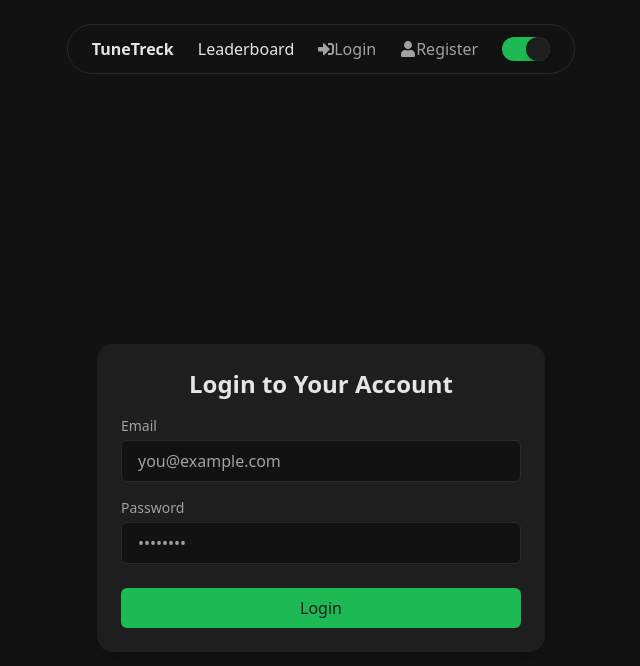
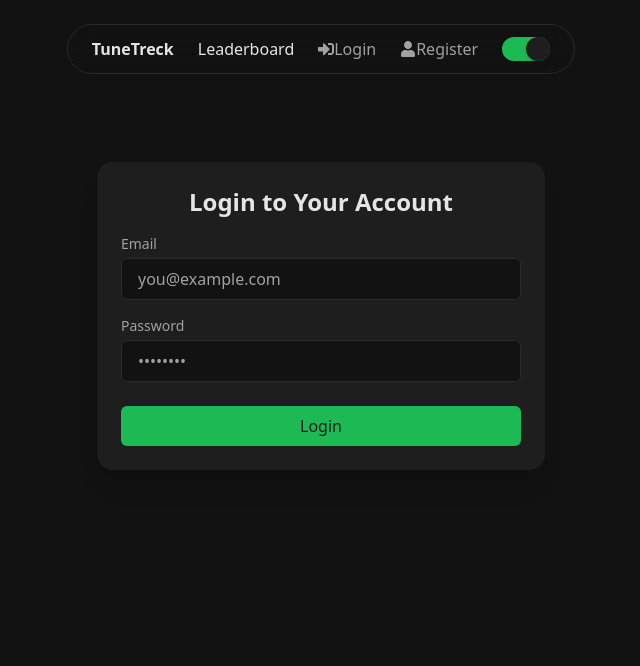
Before and after one commit to BVasilev727/Tune-Treck-Frontend, a React (Create React App) app: page /login in a window 1280 px wide. Shown: the top 666 px of the page, without its empty margins (319-959 px from the left). Built offline with nearby package versions, Linux system fonts and the light colour scheme; no server answers.

Commit message:
fixes to ui

```diff
--- a/src/components/Login.jsx
+++ b/src/components/Login.jsx
@@ -39,7 +39,7 @@ const Login = () =>
    return(
     isLoading ? <Spinner /> :(
     <>
-     <div className="min-h-screen flex items-center justify-center bg-bg p-4">
+     <div className="flex justify-center bg-bg p-4 pt-16">
      <div className="w-full max-w-md bg-surface shadow-xl rounded-2xl p-6">
         <h2 className="text-2xl font-bold mb-4 text-center text-text">Login to Your Account</h2>
             <div className="mb-4">
```
